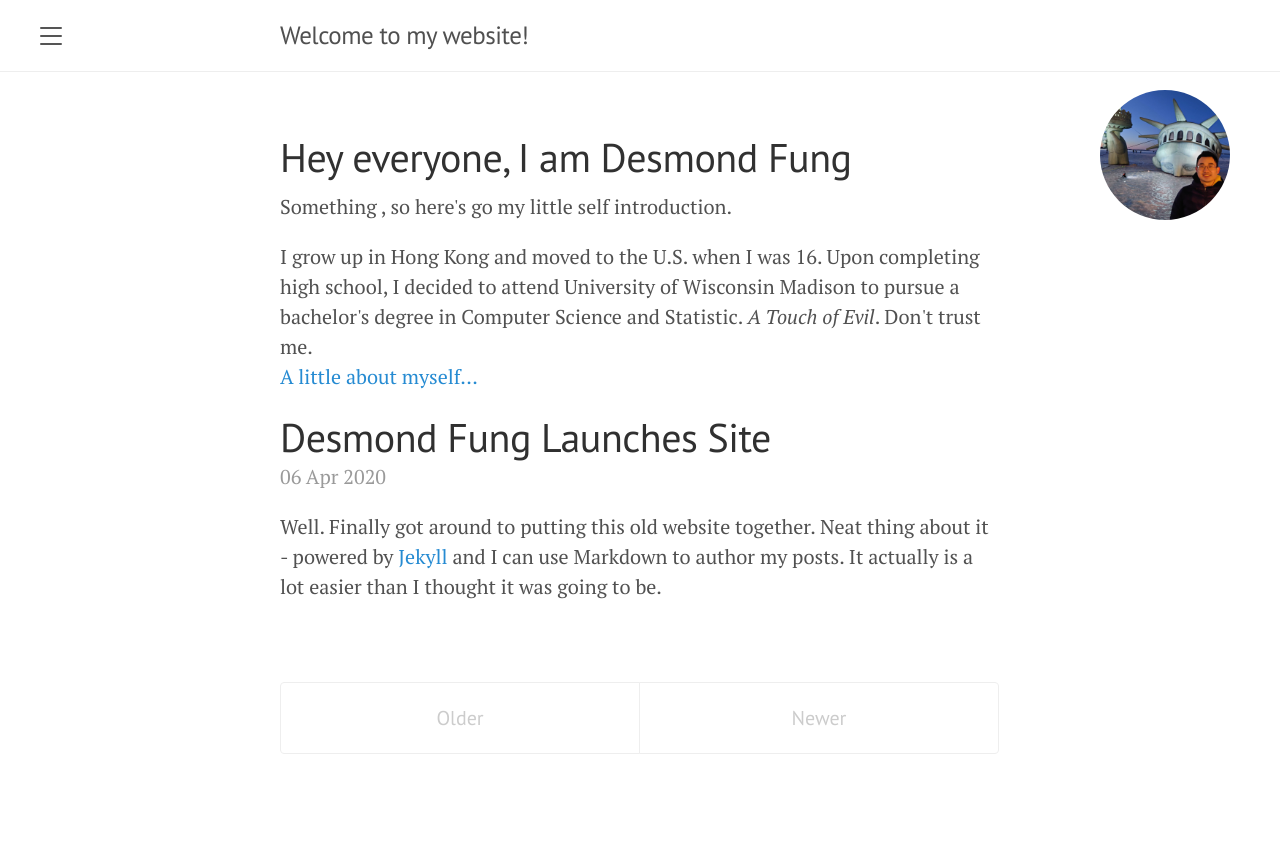
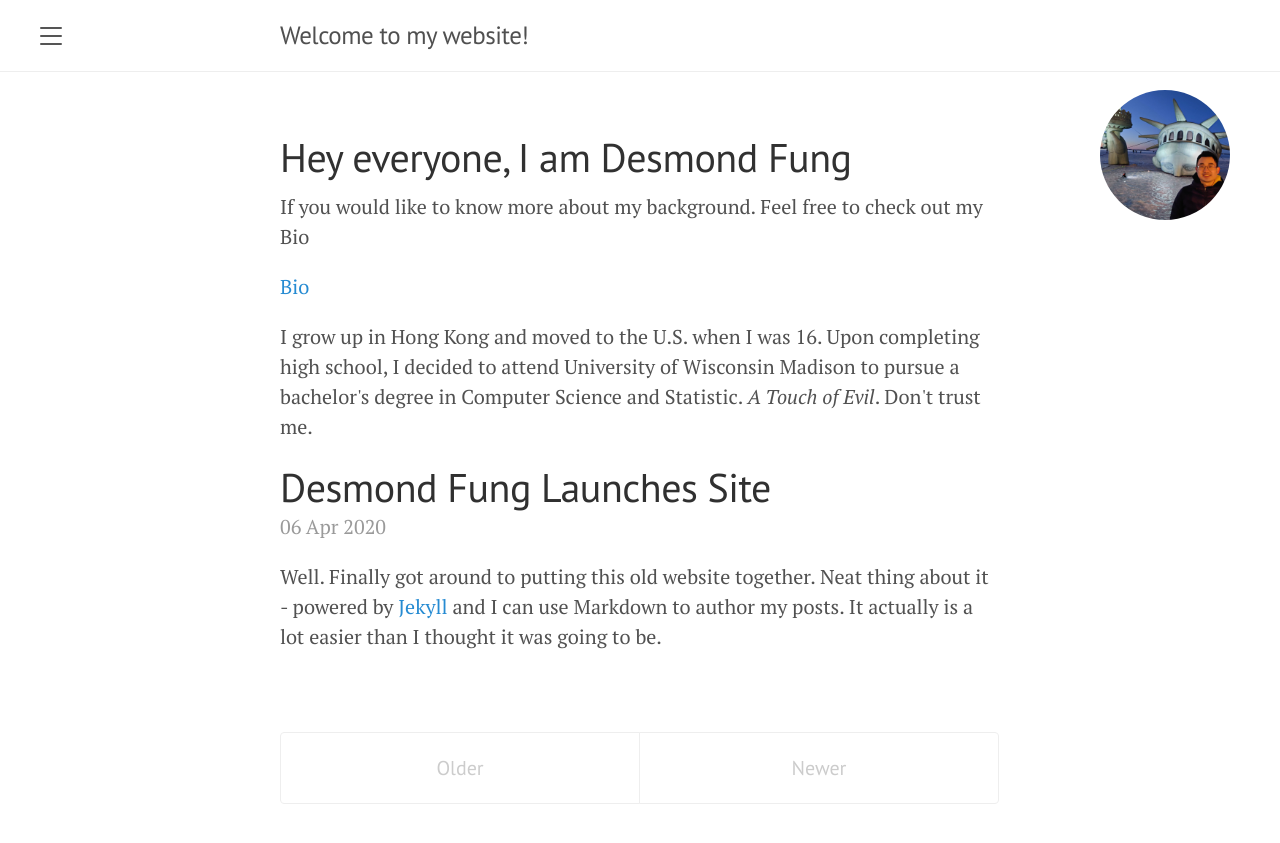
Before and after one commit to ddhangdd/ddhangdd.github.io, a Jekyll site: the page built from index.html, in a window 1280 px wide. Shown: the top 843 px of the page. Built offline with Jekyll 4.4.1, drawn with Linux system fonts in a browser that asks for light colours; the list of posts is cut into pages by our own code.

Commit message:
Update index.html

```diff
--- a/index.html
+++ b/index.html
@@ -6,12 +6,14 @@ title: Home
 <div class="blurb">
 			<h1>Hey everyone, I am Desmond Fung</h1>
 
-			<p>	Something , so here's go my little self introduction.</p>
+			<p>	If you would like to know more about my background. Feel free to check out my Bio</p>
+
+			<a href="/about">Bio</a></p>
 			<p>	I grow up in Hong Kong and moved to the U.S. when I was 16. Upon completing high school,
 			I decided to attend University of Wisconsin Madison to pursue a bachelor's degree in Computer Science and Statistic.
         <em>A Touch of Evil</em>. Don't trust me.<br>
 
-			<a href="/about">A little about myself...</a></p>
+
 
 			<div id = "wrapper">
 				<div id = "avatar"></div>
```
